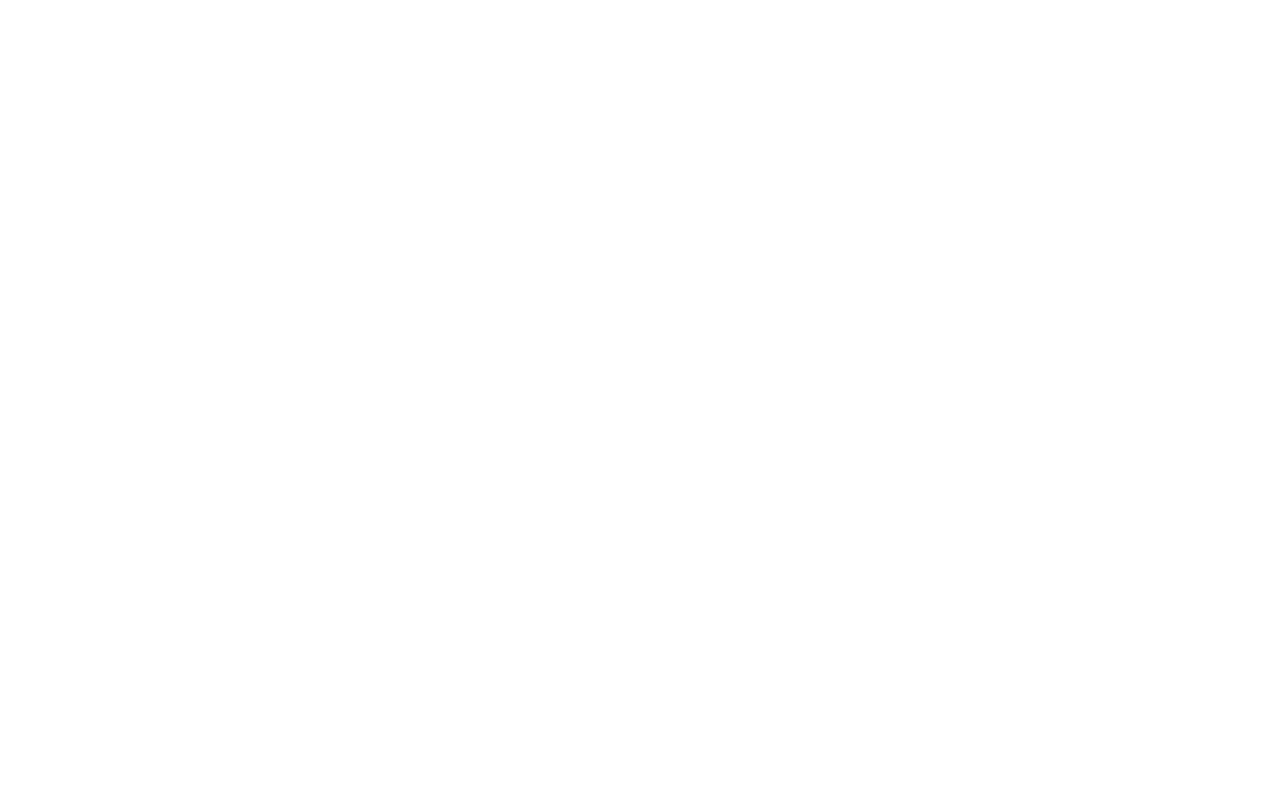
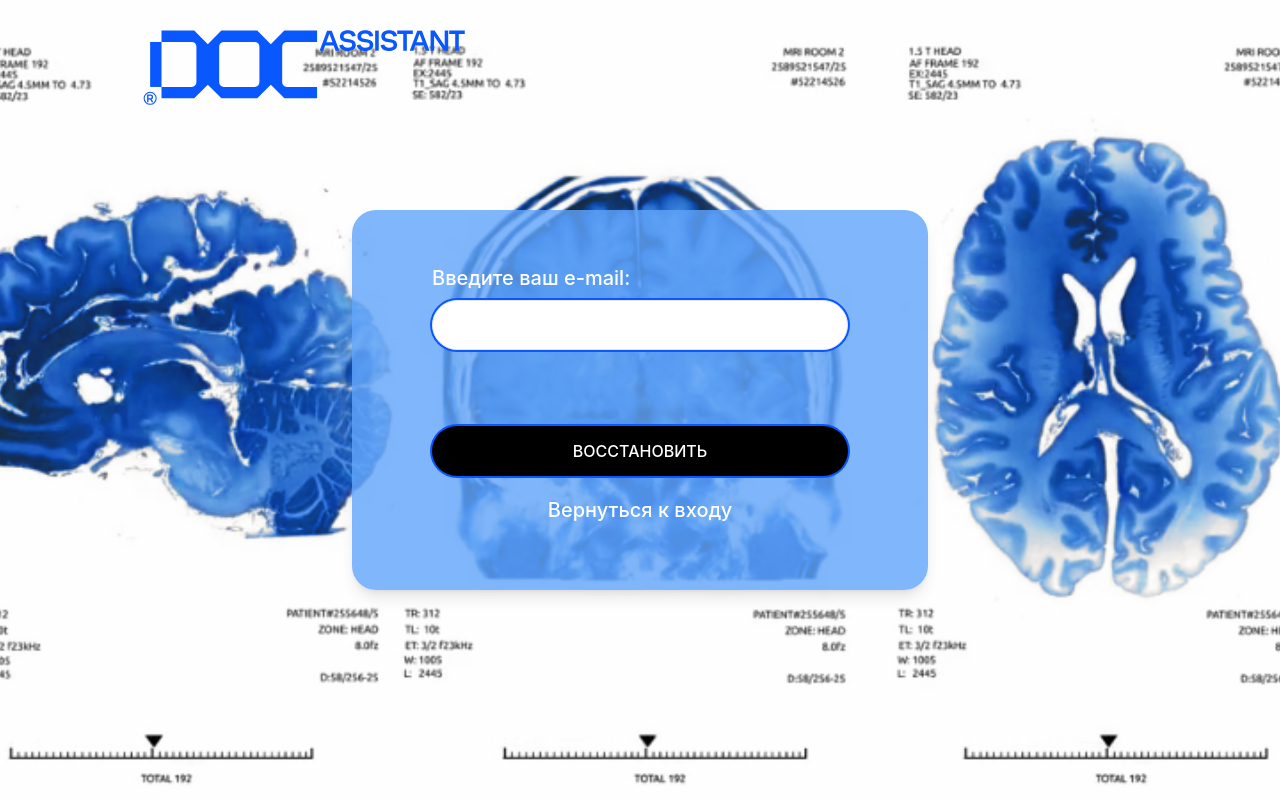
Before and after one commit to AreHumphrey/DOCassistant, a React (Vite) app: page /reset-password in a window 1280 px wide. Before the commit this address had no page. Built offline with nearby package versions, Linux system fonts and the light colour scheme; what cornerstone-tools, cornerstone-wado-image-loader would draw is missing.

Commit message:
add ResetPasswordPage

```diff
--- a/src/App.tsx
+++ b/src/App.tsx
@@ -10,6 +10,8 @@
 import FilesPage from './pages/FilesPage'
 import AnswerPage from './pages/AnswerPage'
 import ProfilePage from './pages/ProfilePage'
+import ResetPasswordPage from './pages/ResetPasswordPage';
+
 
 function App() {
 
@@ -26,6 +28,7 @@
           <Route path={'/ai/far'} element={<DrugPage />} />
           <Route path={'/answer'} element={<AnswerPage />} />
           <Route path={'/profile'} element={<ProfilePage />} />
+          <Route path={'/reset-password'} element={<ResetPasswordPage />} />
         </Routes>
       </AuthProvider>
     </BrowserRouter>
--- a/src/pages/LoginPage.tsx
+++ b/src/pages/LoginPage.tsx
@@ -119,11 +119,12 @@
 
           {/* Ссылка */}
           <a
-            href="#"
+            href="/reset-password"
             className="text-white text-xl hover:text-white active:text-white focus:outline-none hover:underline text-center w-full sm:w-auto"
           >
             Забыли пароль?
           </a>
+
           </div>
 
 
--- a/src/pages/ProfilePage.tsx
+++ b/src/pages/ProfilePage.tsx
@@ -66,7 +66,7 @@
         <img
             src={UserIcon}
             alt="Пользователь"
-            className="w-40 h-40 sm:w-75 sm:h-75 mb-4 transition-all duration-300"
+            className="w-40 h-40 sm:w-80 sm:h-80 mb-4 transition-all duration-300"
         />
 
         {/* Приветствие по центру относительно иконки */}
--- /dev/null
+++ b/src/pages/ResetPasswordPage.tsx
@@ -0,0 +1,77 @@
+import React, { useState } from 'react';
+import axios from 'axios';
+import { useNavigate } from 'react-router-dom';
+import bgImage from '@/images/bg.png';
+import redCrossIcon from '@/images/logo.svg';
+
+export default function ResetPasswordPage() {
+  const [email, setEmail] = useState('');
+  const [message, setMessage] = useState('');
+  const [error, setError] = useState('');
+  const [loading, setLoading] = useState(false);
+  const navigate = useNavigate();
+
+  const handleSubmit = async (e: React.FormEvent) => {
+    e.preventDefault();
+    setError('');
+    setMessage('');
+    setLoading(true);
+
+    try {
+      const response = await axios.post('/api/forget-password', { email });
+      setMessage('Ссылка для сброса пароля отправлена на почту.');
+    } catch (err: any) {
+      setError(err.response?.data?.message || 'Ошибка при отправке. Попробуйте снова.');
+    } finally {
+      setLoading(false);
+    }
+  };
+
+  return (
+    <div
+      className="h-screen w-screen flex items-center justify-center bg-cover bg-center px-4"
+      style={{ backgroundImage: `url(${bgImage})` }}
+    >
+      {/* Логотип */}
+      <div className="absolute top-0 left-0 transform -translate-y-[220px]">
+        <img src={redCrossIcon} alt="DocAssistant" className="w-[550px] h-[550px]" />
+      </div>
+
+      {/* Форма восстановления */}
+      <div className="bg-[#61A4FA] bg-opacity-80 p-20 rounded-3xl shadow-lg w-full max-w-xl pb-10">
+        <form onSubmit={handleSubmit} className="space-y-10 -translate-y-[10%]">
+          <div className="mb-4">
+            <label htmlFor="email" className="block mb-2 text-xl font-medium text-white">
+              Введите ваш e-mail:
+            </label>
+            <input
+              id="email"
+              type="email"
+              value={email}
+              onChange={(e) => setEmail(e.target.value)}
+              className="w-full py-3 px-3 border ring-2 ring-[#0A57FF] rounded-full text-left focus:outline-none focus:ring-2 focus:ring-blue-500"
+              required
+            />
+          </div>
+
+          {message && <p className="text-green-300 text-xl text-center">{message}</p>}
+          {error && <p className="text-red-500 text-xl text-center">{error}</p>}
+
+          <button
+            type="submit"
+            className="w-full bg-black py-3 px-3 text-white border ring-2 ring-[#0A57FF] rounded-full hover:bg-gray-800 transition transform translate-y-[40%]"
+            disabled={loading}
+          >
+            {loading ? 'Отправка...' : 'ВОССТАНОВИТЬ'}
+          </button>
+
+          <div className="text-center mt-2">
+            <a href="/login" className="text-white text-xl hover:text-white active:text-white focus:outline-none hover:underline text-center w-full sm:w-auto">
+              Вернуться к входу
+            </a>
+          </div>
+        </form>
+      </div>
+    </div>
+  );
+}
```
